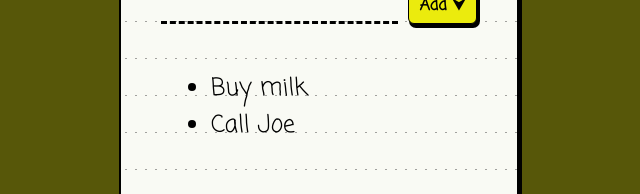
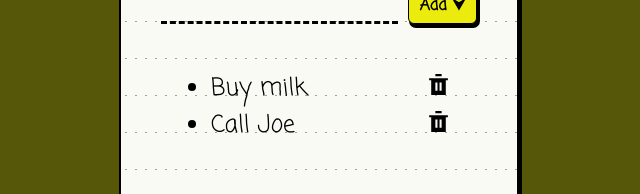
Before and after one commit to siavashimrz/todo_app_react, a React (Vite) app: page / in a window 1280 px wide. Shown: the part 227-421 px from the top of the page, without its empty margins (321-961 px from the left). Built offline with nearby package versions, Linux system fonts and the light colour scheme.

Commit message:
Add line-through and seperate delete option

```diff
--- a/src/ToDoListItems.jsx
+++ b/src/ToDoListItems.jsx
@@ -1,13 +1,56 @@
-function ToDoListItems({ toDoList, onDelete }) {
+import {useState} from "react";
+
+const SVGComponent = ({onClick}) => (
+  <svg
+    width="25px"
+    height="25px"
+    viewBox="0 0 512 512"
+    xmlns="http://www.w3.org/2000/svg"
+    xmlnsXlink="http://www.w3.org/1999/xlink"
+    // {...props}
+  >
+    <title>{"trashcan-filled"}</title>
+    <g id="Page-1" stroke="none" strokeWidth={1} fill="none" fillRule="evenodd"
+    onClick={(e)=>{
+      e.stopPropagation();
+      onClick();
+    }}>
+      <g
+        id="trashcan"
+        fill="#000000"
+        transform="translate(64.000000, 42.666667)"
+      >
+        <path
+          d="M256,42.6666667 L128,42.6666667 L128,7.10542736e-15 L256,7.10542736e-15 L256,42.6666667 Z M170.666667,170.666667 L128,170.666667 L128,341.333333 L170.666667,341.333333 L170.666667,170.666667 Z M256,170.666667 L213.333333,170.666667 L213.333333,341.333333 L256,341.333333 L256,170.666667 Z M384,85.3333333 L384,128 L341.333333,128 L341.333333,426.666667 L42.6666667,426.666667 L42.6666667,128 L0,128 L0,85.3333333 L384,85.3333333 Z"
+          id="Shape"
+        />
+      </g>
+    </g>
+  </svg>
+);
+
+function ToDoListItem({onDelete, item, index}){
+  const [isDone, setIsDone] = useState(false);
+
+  return (
+    <li onClick={()=> setIsDone(prev=>!prev)}>
+      <div className="li-container">
+            {isDone ? <del>{item}</del> : item}
+          {/* {item}  */}
+          <SVGComponent onClick={() => onDelete(index)} />
+      </div>
+    </li>
+  );
+}
+
+export default function ToDoListItems({ toDoList, onDelete }) {
   return (
     <ul>
       {toDoList.map((item, index) => (
-        <li key={index} onClick={() => onDelete(index)}>
-          {item}
-        </li>
+        <ToDoListItem key={index} onDelete={onDelete} item={item} index={index} />
       ))}
     </ul>
   );
 }
 
-export default ToDoListItems;
+// export default ToDoListItems;
--- a/src/styles.css
+++ b/src/styles.css
@@ -14,8 +14,9 @@ body {
   display: flex;
   justify-content: center;
   padding-top: 80px;
-  height: 100vh;
+  min-height: 100vh;
   background-color: rgb(87, 87, 9);
+  padding-bottom: 30px;
 }
 
 .todo-app {
@@ -85,5 +86,14 @@ ul {
 }
 
 li {
+  position: relative;
   cursor: pointer;
+  width: 240px;
+  user-select: none;
 }
+
+.li-container svg{
+  position: absolute;
+  right: 0;
+  margin-top: 2px;
+}
```
